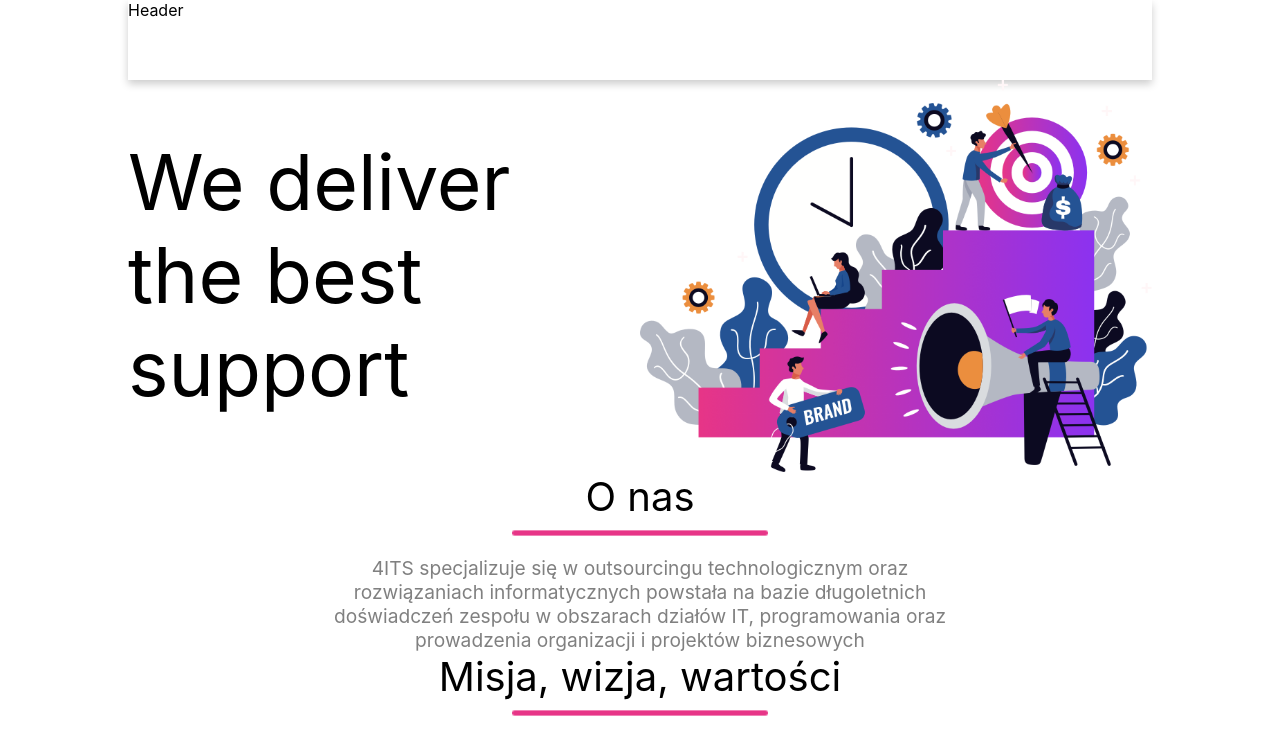
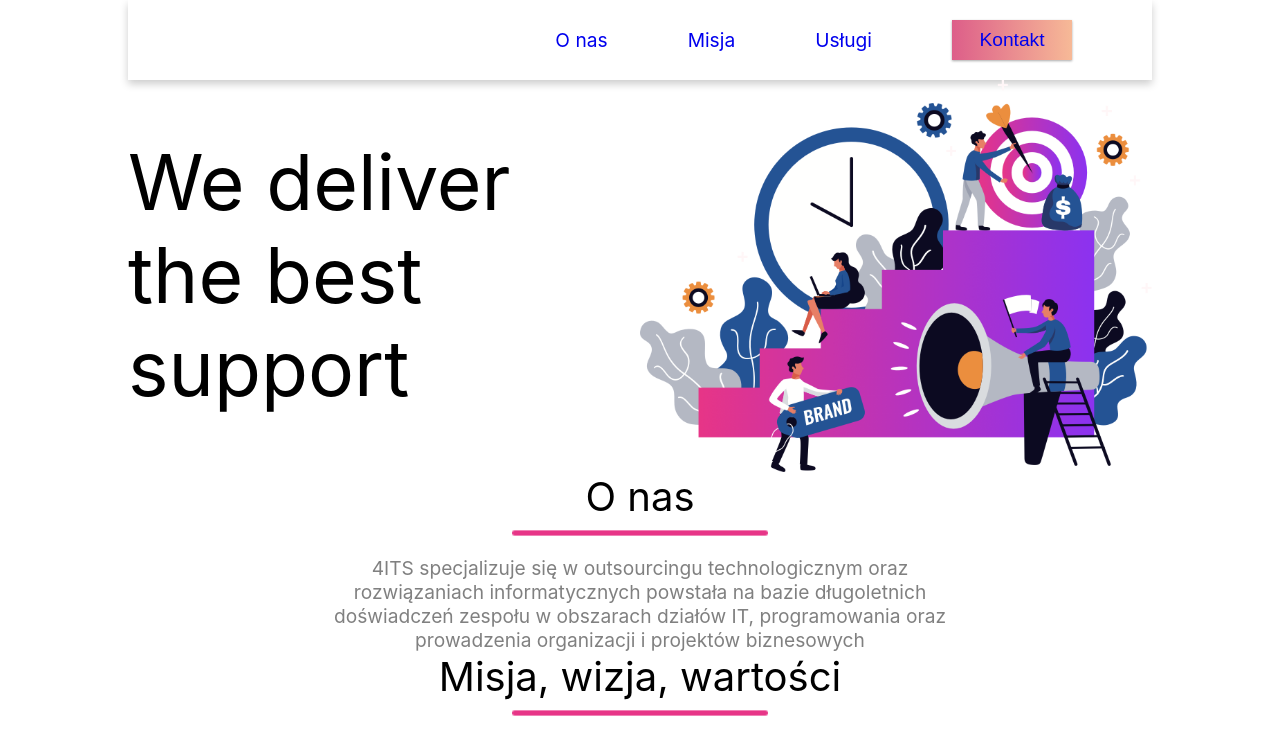
Before and after one commit to RTRealm/itconcierge, a React (Create React App) app: page / in a window 1280 px wide. Shown: the top 734 px of the page. Built offline with nearby package versions, Linux system fonts and the light colour scheme.

Commit message:
working on header.

```diff
--- a/src/App.css
+++ b/src/App.css
@@ -1,3 +1,7 @@
+* {
+	scroll-behavior: smooth;
+}
+
 .app {
 	display: flex;
 	flex-direction: column;
--- a/src/App.js
+++ b/src/App.js
@@ -16,11 +16,15 @@ class App extends Component {
 				<div className='main'>
 					<Main />
 				</div>
+				<div id='onas'>
 					<AboutUs
 						lorem='O nas'
 						bodylorem='4ITS specjalizuje się w outsourcingu technologicznym oraz rozwiązaniach informatycznych powstała na bazie długoletnich doświadczeń zespołu w obszarach działów IT, programowania oraz prowadzenia organizacji i projektów biznesowych'
 					/>
+				</div>
+				<div id='misja'>
 					<AboutUs lorem='Misja, wizja, wartości' />
+				</div>
 				<div className='services'>
 					<Service bodylorem='Odciążamy swoich klientów: zarządzających i ich działy i organizacje od planowania, nadzorowania i egzekucji funkcji IT aby pozwolić im na skoncentrowanie się na prowadzeniu biznesu.' />
 					<Service bodylorem='Nasi klienci otrzymują nowoczesne, efektywne, o ‘wartości dodanej’ rozwiązania dzięki którym ich praca staje się łatwiejsza.' />
@@ -28,7 +32,9 @@ class App extends Component {
 				</div>
 				<div className='offerbox'>
 					<div className='offerAboutUs'>
+						<div id='uslugi'>
 							<AboutUs lorem='Zakres usług' />
+						</div>
 						<Offer
 							offertitle='IT OUTSOURCING'
 							offertext='Helpdesk -  wsparcie użytkowników'
@@ -47,7 +53,9 @@ class App extends Component {
 						/>
 					</div>
 				</div>
+				<div id='kontakt'>
 					<AboutUs lorem='Skontaktuj się z nami' bodylorem='Pytania, Komentarze, Problemy?' />
+				</div>
 				<Form />
 			</div>
 		);
--- a/src/components/Header/Header.css
+++ b/src/components/Header/Header.css
@@ -1,5 +1,49 @@
 .header {
+	display: flex;
+	flex-direction: row;
+	justify-content: flex-end;
+	align-items: center;
 	width: 80vw;
 	height: 5rem;
 	box-shadow: 0 4px 8px 0 rgba(0, 0, 0, 0.2);
 }
+
+a {
+	text-decoration: none;
+}
+
+.headerItem {
+	margin-right: 80px;
+}
+
+.header p {
+	font-size: 1.2rem;
+}
+
+.pseudoButton {
+	text-align: center;
+	outline: none;
+	border: none;
+	transition: 0.5s;
+	background-size: 200% auto;
+	color: #fff;
+	box-shadow: 0 0 20px #eee;
+	width: 120px;
+	height: 40px;
+	box-shadow: 0 1px 3px rgba(0, 0, 0, 0.12), 0 1px 2px rgba(0, 0, 0, 0.24);
+	transition: all 0.3s cubic-bezier(0.25, 0.8, 0.25, 1);
+	cursor: pointer;
+}
+.pseudoButton:hover {
+	box-shadow: 0 10px 20px rgba(0, 0, 0, 0.19), 0 6px 6px rgba(0, 0, 0, 0.23);
+}
+.pseudoButton {
+	background-image: linear-gradient(to right, #dd5e89 0%, #f7bb97 51%, #dd5e89 100%);
+}
+
+.pseudoButton-1 {
+	background-image: linear-gradient(to right, #dd5e89 0%, #f7bb97 51%, #dd5e89 100%);
+}
+.pseudoButton-1:hover {
+	background-position: right center;
+}
--- a/src/components/Header/Header.js
+++ b/src/components/Header/Header.js
@@ -2,5 +2,30 @@ import React from 'react';
 import './Header.css';
 
 export default function Header() {
-	return <div className='header'>Header</div>;
+	return (
+		<div className='header'>
+			<div className='headerItem'>
+				<a href='#onas'>
+					<p>O nas</p>
+				</a>
+			</div>
+			<div className='headerItem'>
+				<a href='#misja'>
+					<p>Misja</p>
+				</a>
+			</div>
+			<div className='headerItem'>
+				<a href='#uslugi'>
+					<p>Usługi</p>
+				</a>
+			</div>
+			<div className='headerItem'>
+				<button className='pseudoButton pseudoButton-1'>
+					<a href='#kontakt'>
+						<p>Kontakt</p>
+					</a>
+				</button>
+			</div>
+		</div>
+	);
 }
```
Lines whose indentation alone changed are shown as unchanged.
